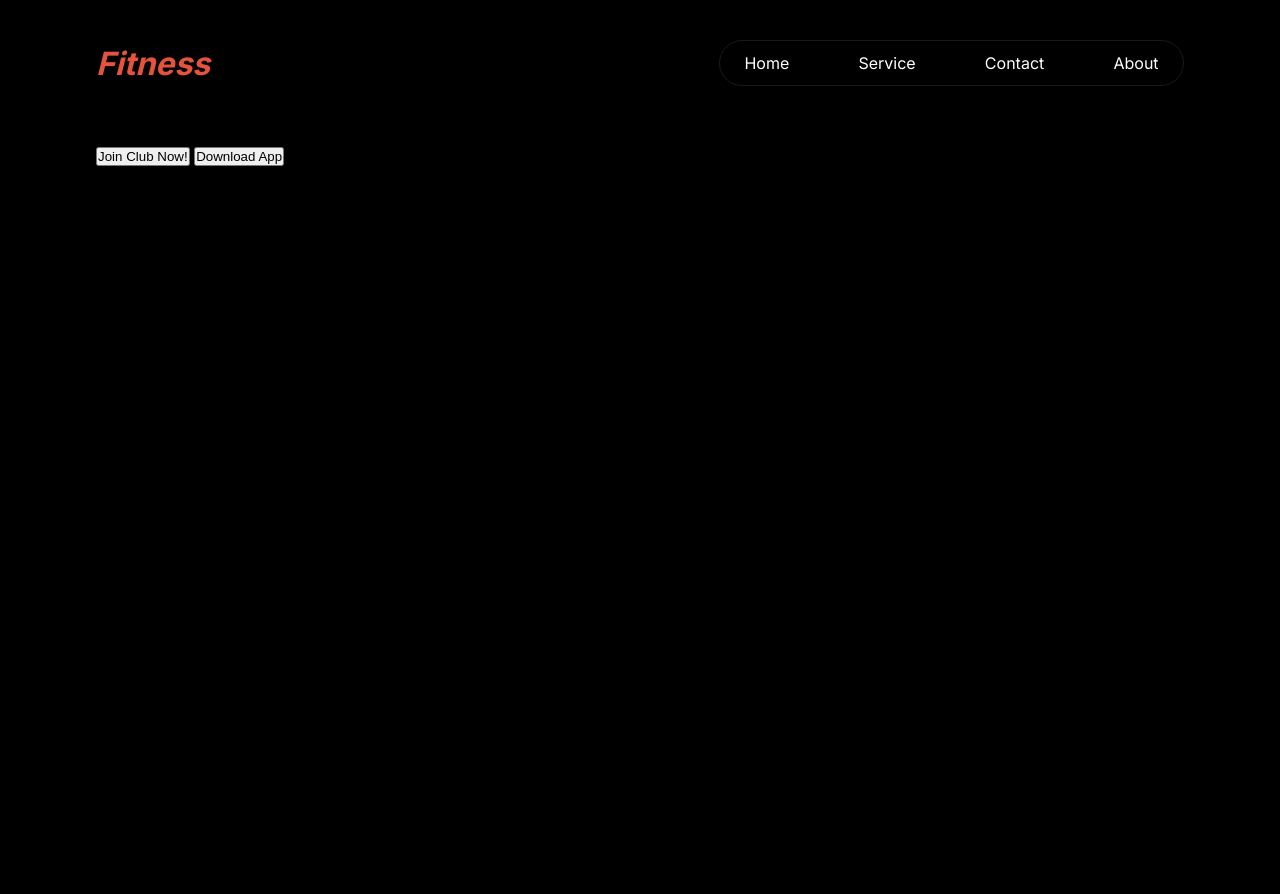
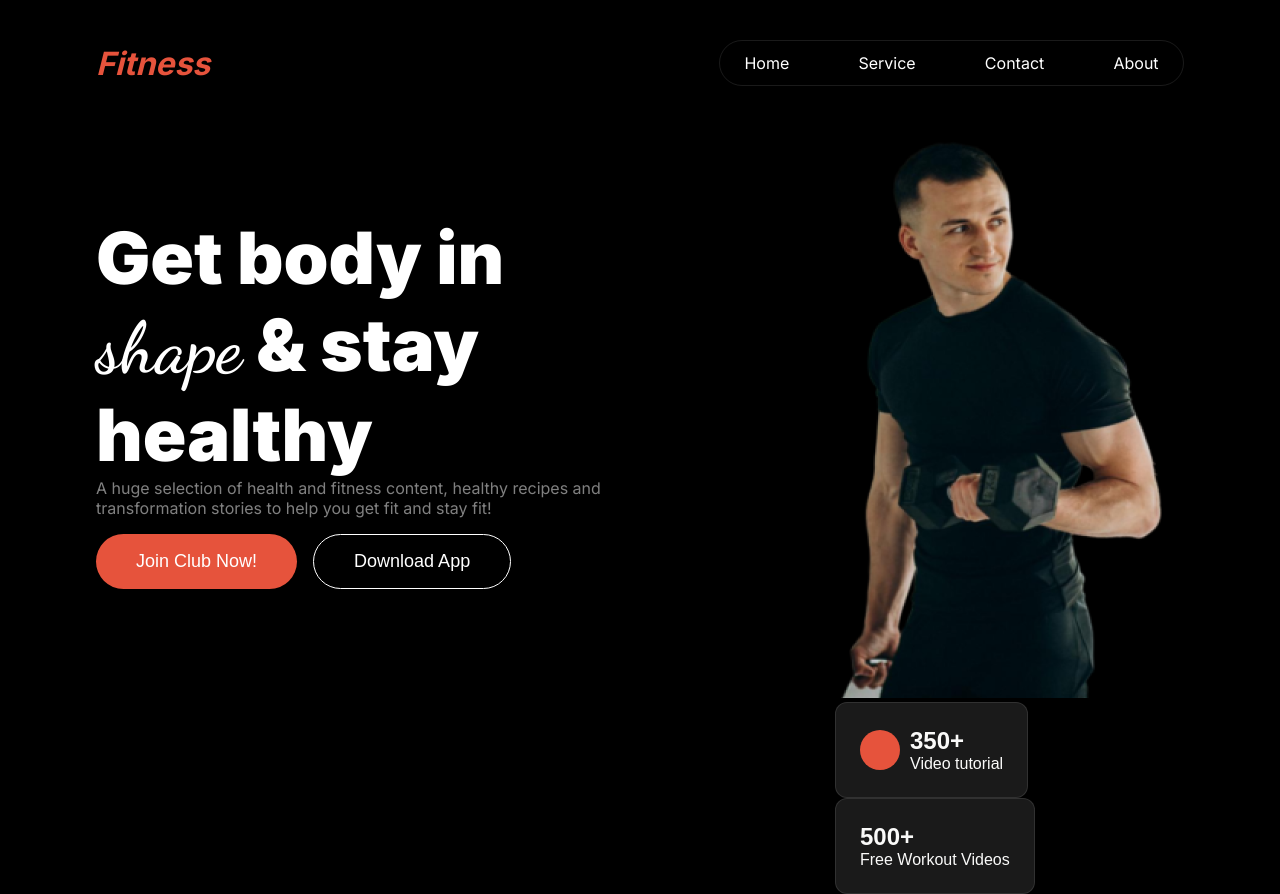
Before and after one commit to nafisa180205/fitness-website-responsive, a plain HTML site: page index.html in a window 1280 px wide. Before the commit the page ends 800 px from the top, so only its background shows below. Drawn offline with Linux system fonts and the light colour scheme; a web font is replaced by a local one.

Commit message:
banner section completed

```diff
--- a/index.html
+++ b/index.html
@@ -6,6 +6,10 @@
     <title>Fitness</title>
     <link rel="shortcut icon" href="https://img.icons8.com/?size=100&id=9796&format=png&color=000000" type="image/x-icon">
     <link rel="stylesheet" href="./style/style.css">
+
+    <!-- font awesome -->
+
+    <link rel="stylesheet" href="https://cdnjs.cloudflare.com/ajax/libs/font-awesome/6.5.2/css/all.min.css" integrity="sha512-SnH5WK+bZxgPHs44uWIX+LLJAJ9/2PkPKZ5QiAj6Ta86w+fsb2TkcmfRyVX3pBnMFcV7oQPJkl9QevSCWr3W6A==" crossorigin="anonymous" referrerpolicy="no-referrer" />
 </head>
 <body>
     <header>
@@ -20,11 +24,14 @@
                 <li><a href="">Contact</a></li>
                 <li><a href="">About</a></li>
             </ul>
+            <div class="ham-burger">
+                <i class="fa-solid fa-bars"></i>
+            </div>
         </nav>
 
-        <div class="banner-container container">
+        <section class="banner-container container">
             <div class="left-box">
-                <h1>Get body in shape & stay healthy</h1>
+                <h1>Get body in <span>shape</span> & stay healthy</h1>
                 <p>A huge selection of health and fitness content, healthy recipes and transformation stories to help you get fit and stay fit!</p>
 
                 <div class="btn">
@@ -34,9 +41,25 @@
             </div>
 
             <div class="right-box">
-                <img src="" alt="">
+                <img src="./images/banner.png" alt="">
+                <button class="button-bottom">
+                    <div class="circle"></div>
+                    <div class="text">
+                        <h4>350+</h4>
+                        <p>Video tutorial</p>
+                    </div>
+
+                </button>
+
+                <button class="button-top">
+                    <div class="text">
+                        <h4>500+</h4>
+                        <p>Free Workout Videos</p>
+                    </div>
+
+                </button>
             </div>
-        </div>
+        </section>
 
     </header>
 
--- a/style/style.css
+++ b/style/style.css
@@ -1,5 +1,5 @@
-@import url('https://fonts.googleapis.com/css2?family=Inter:wght@100..900&family=Playwrite+DK+Uloopet:wght@100..400&display=swap');
-/* font-family: "Playwrite DK Uloopet", cursive; */
+@import url('https://fonts.googleapis.com/css2?family=Dancing+Script:wght@400..700&family=Inter:wght@100..900&display=swap');
+/* font-family: "Dancing Script", cursive; */
 
 /* shared style  */
 *{
@@ -26,6 +26,43 @@ header, main, footer{
     width: 85%;
     margin: 0 auto;
 }
+
+section{
+    padding-top: 2rem;
+}
+
+.btn-primary{
+    color: rgb(255, 255, 255);
+    font-size: 18px;
+    font-weight: 500;
+    padding: 16px 40px 16px 40px;
+    display: flex;
+    align-items: center;
+    justify-content: center;
+    border-radius: 42px;
+    background: rgb(230, 83, 60);
+    border: none;
+
+}
+
+.btn-secondary{
+    color: rgb(255, 255, 255);
+    font-size: 18px;
+    font-weight: 500;
+    padding: 16px 40px 16px 40px;
+    display: flex;
+    align-items: center;
+    justify-content: center;
+    border: 1px solid rgb(255, 255, 255);
+    border-radius: 42px;
+    background-color: black;
+
+}
+
+img{
+    width: 100%;
+}
+
 
 /* navbar style starts here */
 .navbar{
@@ -69,5 +106,122 @@ header, main, footer{
     background: rgb(230, 83, 60);;
 }
 
+.navbar .ham-burger{
+    display: none;
+
+}
+
+
+.navbar .ham-burger i{
+    color: white;
+    width: 24px;
+    height: 24px;
+    background-color: black;
+    font-size: 1.2rem;
+
+
+}
+
 
 /* navbar style ends here */
+
+/* Get body in shape & stay healthy section */
+
+.banner-container {
+    display: flex;
+    justify-content: space-between;
+    /* align-items: center; */
+    gap: 1rem;
+}
+
+.banner-container .left-box{
+    margin-top: 3rem;
+    width: 520px;
+    height: 281px;
+}
+.banner-container .left-box h1{
+    padding-top: 3rem;
+    color: rgb(255, 255, 255);
+    font-size: 4.5rem;
+    font-weight: 900;
+    text-align: left;
+
+}
+
+.banner-container .left-box span{
+    font-family: "Dancing Script", cursive;
+    font-weight: 600;
+
+}
+
+.banner-container .left-box p{
+    color: rgba(255, 255, 255, 0.5);
+    font-size: 1rem;
+    font-weight: 400;
+    text-align: left;
+}
+
+.banner-container .left-box .btn{
+    padding-top: 1rem;
+    display: flex;
+    gap: 1rem;
+}
+
+
+.button-bottom .circle{
+    width: 40px;
+    height: 40px;
+    background: rgb(230, 83, 60);
+    border-radius: 50%;
+}
+
+.button-bottom h4{
+    color: rgb(250, 250, 249);
+    font-size: 1.5rem;
+    font-weight: 900;
+    text-align: left;
+
+}
+.button-bottom{
+    box-sizing: border-box;
+    border: 1px solid rgba(255, 255, 255, 0.1);
+    border-radius: 12px;
+    backdrop-filter: blur(20px);
+    background: rgba(48, 48, 48, 0.54);
+    display: flex;
+    justify-content: center;
+    align-items: center;
+    gap: 10px;
+    padding: 1.5rem ;
+}
+.button-bottom p{
+    color: rgb(250, 250, 249);
+    font-size: 1rem;
+    font-weight: 400;
+    text-align: left;
+
+}
+
+.button-top h4{
+    color: rgb(250, 250, 249);
+    font-size: 1.5rem;
+    font-weight: 900;
+    text-align: left;
+
+}
+.button-top{
+    box-sizing: border-box;
+    border: 1px solid rgba(255, 255, 255, 0.1);
+    border-radius: 12px;
+    backdrop-filter: blur(20px);
+    background: rgba(48, 48, 48, 0.54);
+    padding: 1.5rem ;
+}
+.button-top p{
+    color: rgb(250, 250, 249);
+    font-size: 1rem;
+    font-weight: 400;
+    text-align: left;
+
+}
+/* Get body in shape & stay healthy section */
```
